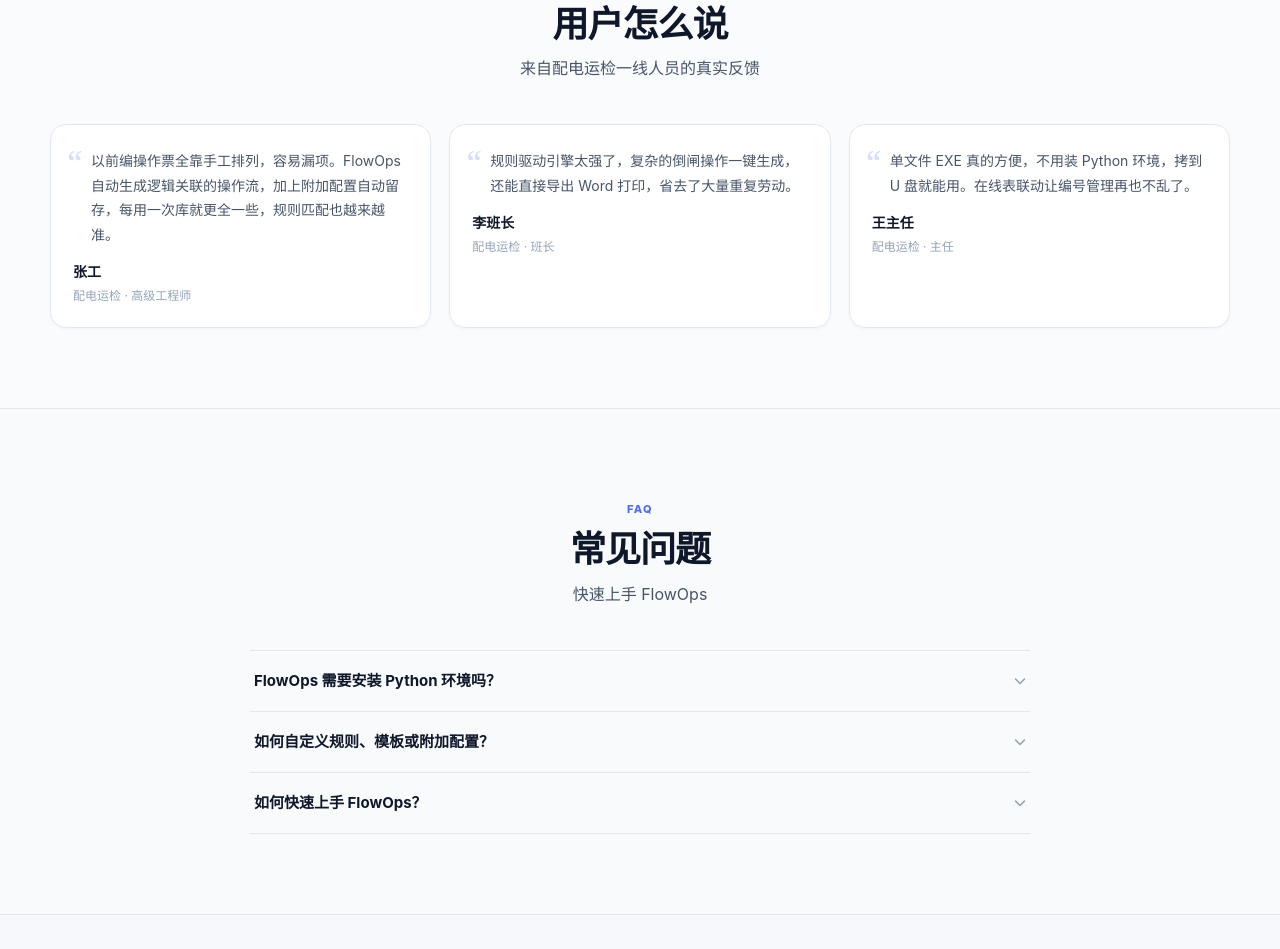
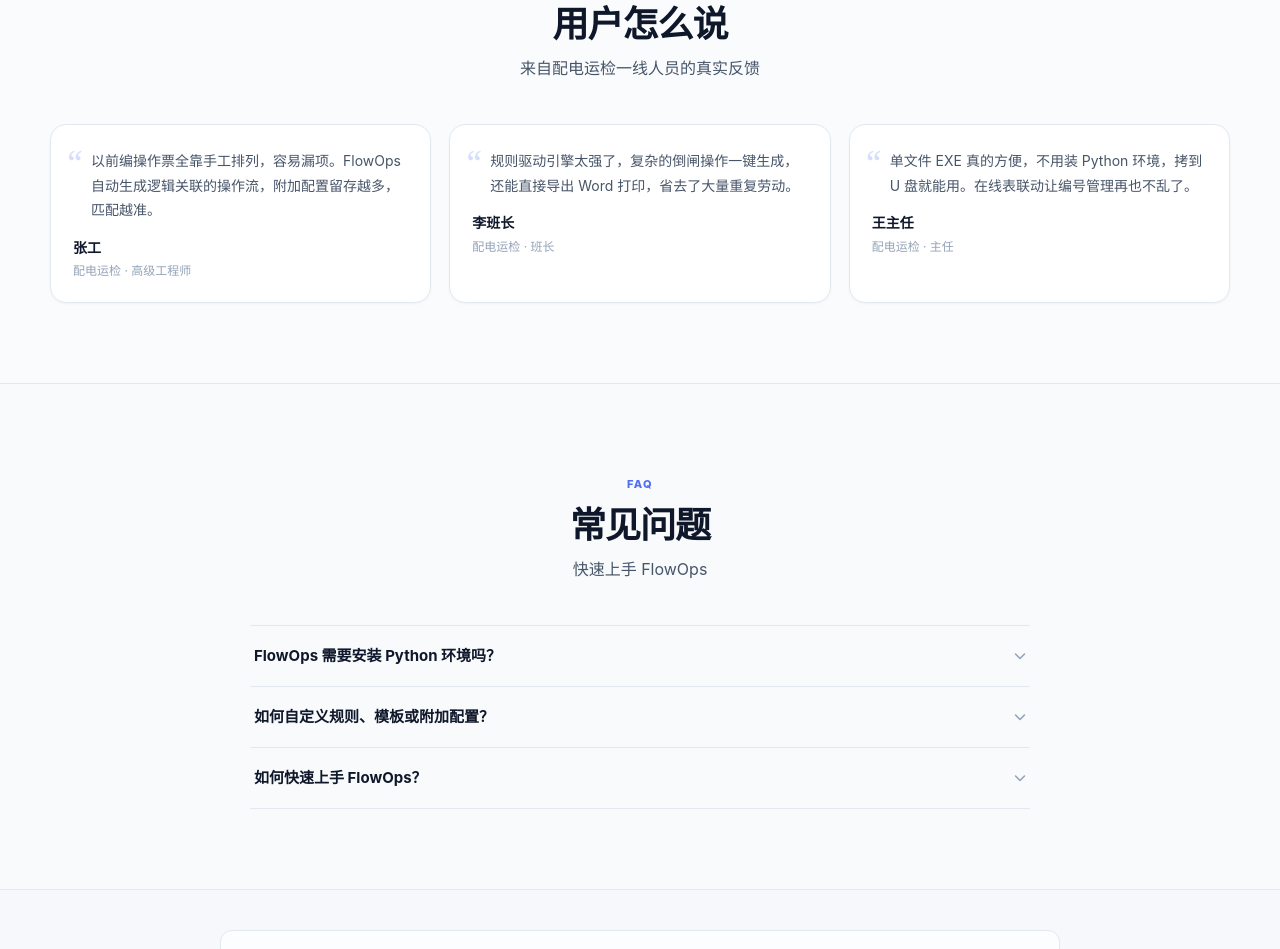
Before and after one commit to fluxsurge/FlowOps, a plain HTML site: page index.html in a window 1280 px wide. Shown: the part 3324-4273 px from the top of the page. Drawn offline with Linux system fonts and the light colour scheme.

Commit message:
Refine testimonial text for clarity

```diff
--- a/index.html
+++ b/index.html
@@ -1505,7 +1505,7 @@
 
                 <div class="testimonials-grid">
                     <div class="testimonial-card reveal">
-                        <div class="text">以前编操作票全靠手工排列，容易漏项。FlowOps 自动生成逻辑关联的操作流，加上附加配置自动留存，每用一次库就更全一些，规则匹配也越来越准。</div>
+                        <div class="text">以前编操作票全靠手工排列，容易漏项。FlowOps 自动生成逻辑关联的操作流，附加配置留存越多，匹配越准。</div>
                         <div class="author">张工</div>
                         <div class="role">配电运检 · 高级工程师</div>
                     </div>
```
